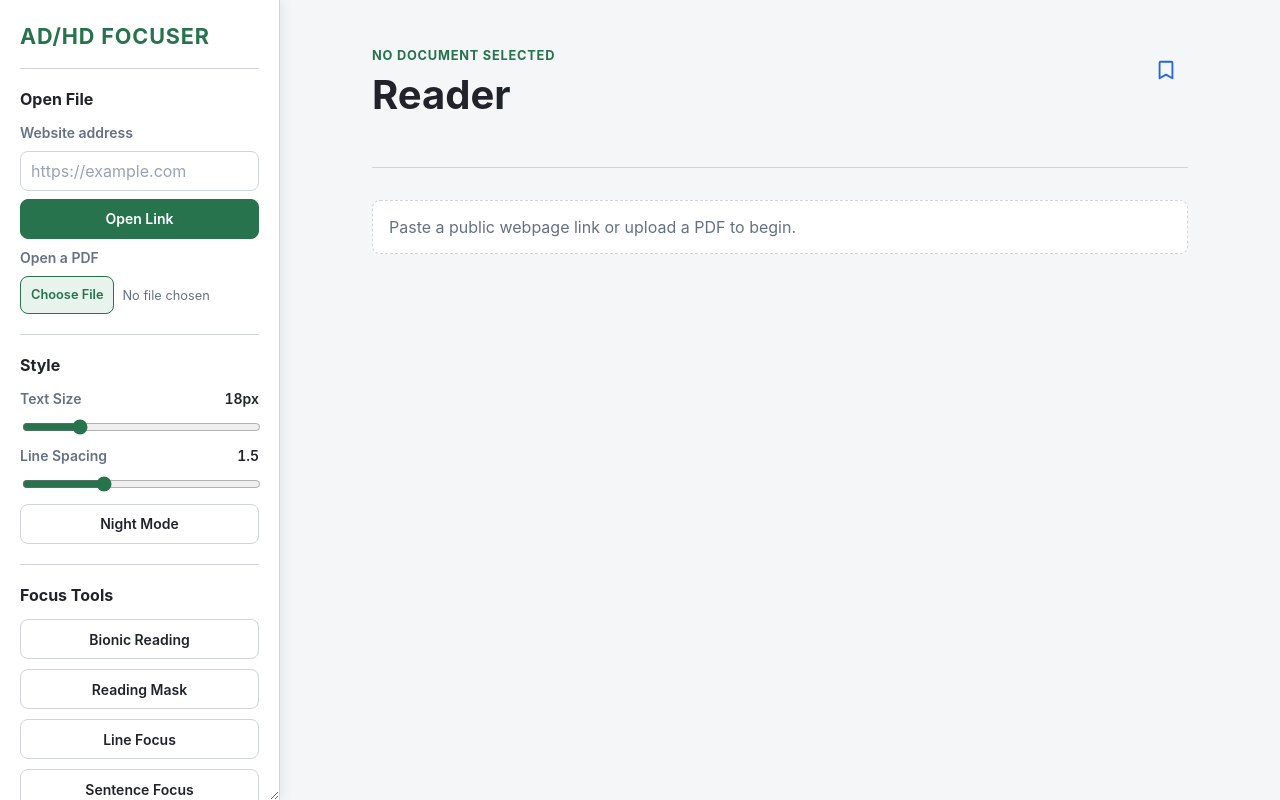
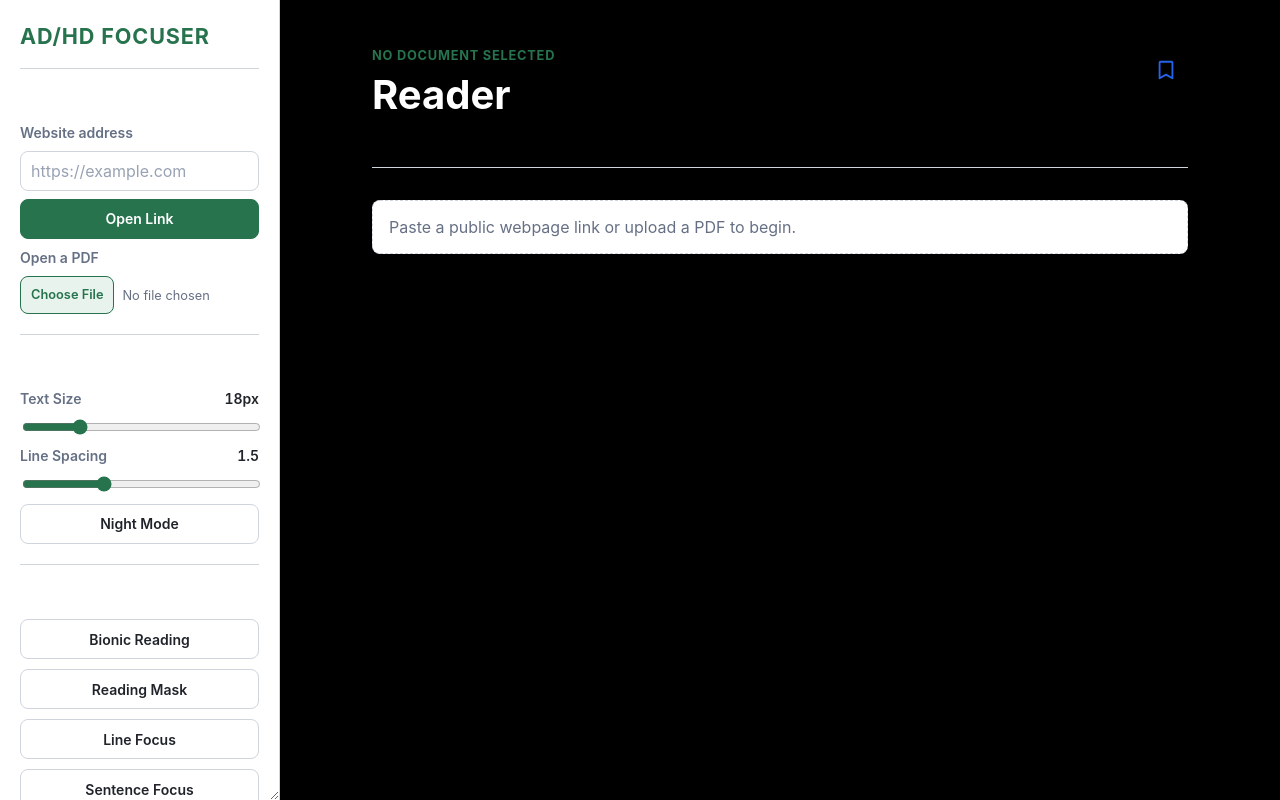
Before and after one commit to Welkin-Wang/CS360Project, a browser extension: page AD_HDFocuser/html/reader.html in a window 1280 px wide. Both pictures are taken after a click on the button "Night Mode". Drawn offline with Linux system fonts and the light colour scheme.

Commit message:
ThemeToggle implemented

```diff
--- a/AD_HDFocuser/css/reader.css
+++ b/AD_HDFocuser/css/reader.css
@@ -42,6 +42,16 @@ body {
     color: var(--color-text);
     background: var(--color-background);
     font-family: Inter, system-ui, -apple-system, BlinkMacSystemFont, "Segoe UI", sans-serif;
+}
+
+.light-theme {
+    background-color: white;
+    color: black;
+}
+
+.dark-theme {
+    background-color: #000000;
+    color: #ffffff;
 }
 
 /* Main two-column layout */
--- a/AD_HDFocuser/html/reader.html
+++ b/AD_HDFocuser/html/reader.html
@@ -7,7 +7,7 @@
     <link rel="stylesheet" href="../css/reader.css">
     <script src="../scripts/reader.js" defer></script>
 </head>
-<body>
+<body class = "light-theme">
     <div class="reader-layout">
         <aside class="control-panel" aria-label="Reader Controls">
             <header class="reader-header">
--- a/AD_HDFocuser/scripts/reader.js
+++ b/AD_HDFocuser/scripts/reader.js
@@ -35,3 +35,22 @@ extractBtn.addEventListener('click', async () => {
     /*These both are to catch any errors involving inproper
     links so that the extension does not break if something is wrong */
 });
+
+//themeToggle
+document.addEventListener("DOMContentLoaded", function() { /*Function for changing the theme with the button*/
+    const themeToggleBtn = document.getElementById("themeToggle");
+
+    //https://www.w3schools.com/js/js_htmldom_eventlistener.asp
+    //Source of understanding event listeners for the changing from day to night theme for the switch theme requirement
+    themeToggleBtn.addEventListener("click", function() {
+        if (document.body.classList.contains("light-theme")) { //Check for light class inside of code
+            document.body.classList.remove("light-theme"); //replace and add new class in place
+            document.body.classList.add("dark-theme");
+        } else {
+            document.body.classList.remove("dark-theme"); //Check for dark class inside of code
+            document.body.classList.add("light-theme");
+        }
+        //https://www.w3schools.com/jsref/prop_element_classlist.asp
+        //Source of understanding class lists and tinkering with them
+    });
+});
```
